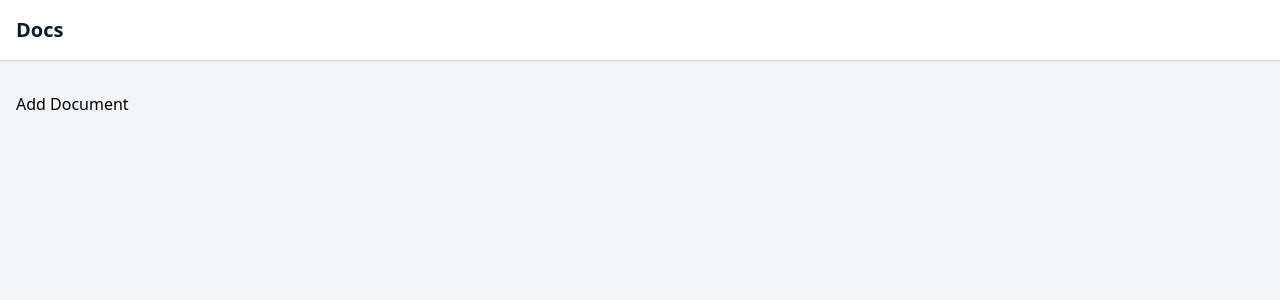
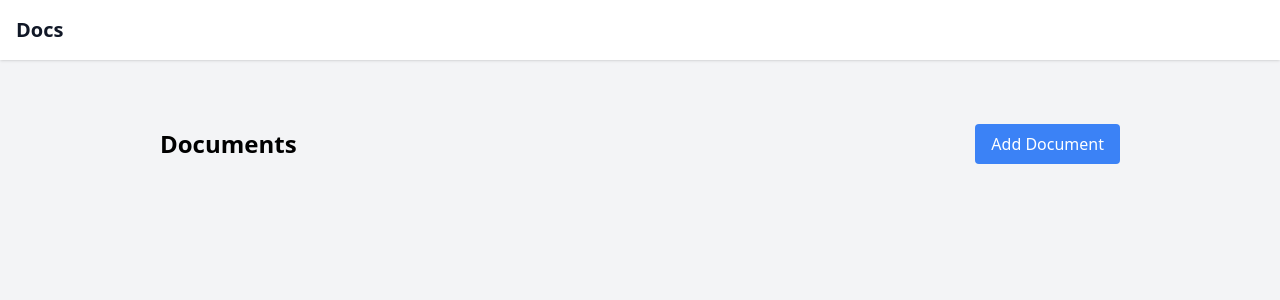
Before and after one commit to momarinho/react-docs, a React (Create React App) app: page / in a window 1280 px wide. Shown: the top 300 px of the page. Built offline with nearby package versions, Linux system fonts and the light colour scheme.

Commit message:
added some style for the Documents page

```diff
--- a/src/components/Docs.js
+++ b/src/components/Docs.js
@@ -28,9 +28,15 @@ const Docs = () => {
   };
 
   return (
-    <div>
-      <div>
-        <button onClick={() => setShowAddModal(true)}>Add Document</button>
+    <div className="max-w-5xl mx-auto py-8 px-4 sm:px-6 lg:px-8">
+      <div className="flex justify-between items-center mb-8">
+        <h1 className="text-2xl font-bold">Documents</h1>
+        <button
+          className="bg-blue-500 hover:bg-blue-600 text-white py-2 px-4 rounded"
+          onClick={() => setShowAddModal(true)}
+        >
+          Add Document
+        </button>
         {showAddModal && <Modal handleAdd={handleAdd} />}
       </div>
 
--- a/src/components/DocumentList.js
+++ b/src/components/DocumentList.js
@@ -3,10 +3,10 @@ import { Link } from 'react-router-dom';
 
 const DocumentList = ({ documents, handleDelete }) => {
   return (
-    <div>
+    <div className="grid gap-4 grid-cols-1 sm:grid-cols-2 md:grid-cols-3 lg:grid-cols-4 xl:grid-cols-5">
       {documents.map((document) => (
-        <div key={document.id}>
-          <h2>{document.title}</h2>
+        <div key={document.id} className="bg-white rounded-lg shadow-lg p-4">
+          <h2 className="text-lg font-bold mb-2">{document.title}</h2>
           <p>{document.content}</p>
           <Link
             to={`/editor/${document.id}`}
@@ -14,7 +14,12 @@ const DocumentList = ({ documents, handleDelete }) => {
           >
             Edit
           </Link>
-          <button onClick={() => handleDelete(document.id)}>Delete</button>
+          <button
+            onClick={() => handleDelete(document.id)}
+            className="bg-red-500 hover:bg-red-600 text-white py-2 px-4 rounded"
+          >
+            Delete
+          </button>
         </div>
       ))}
     </div>
```
